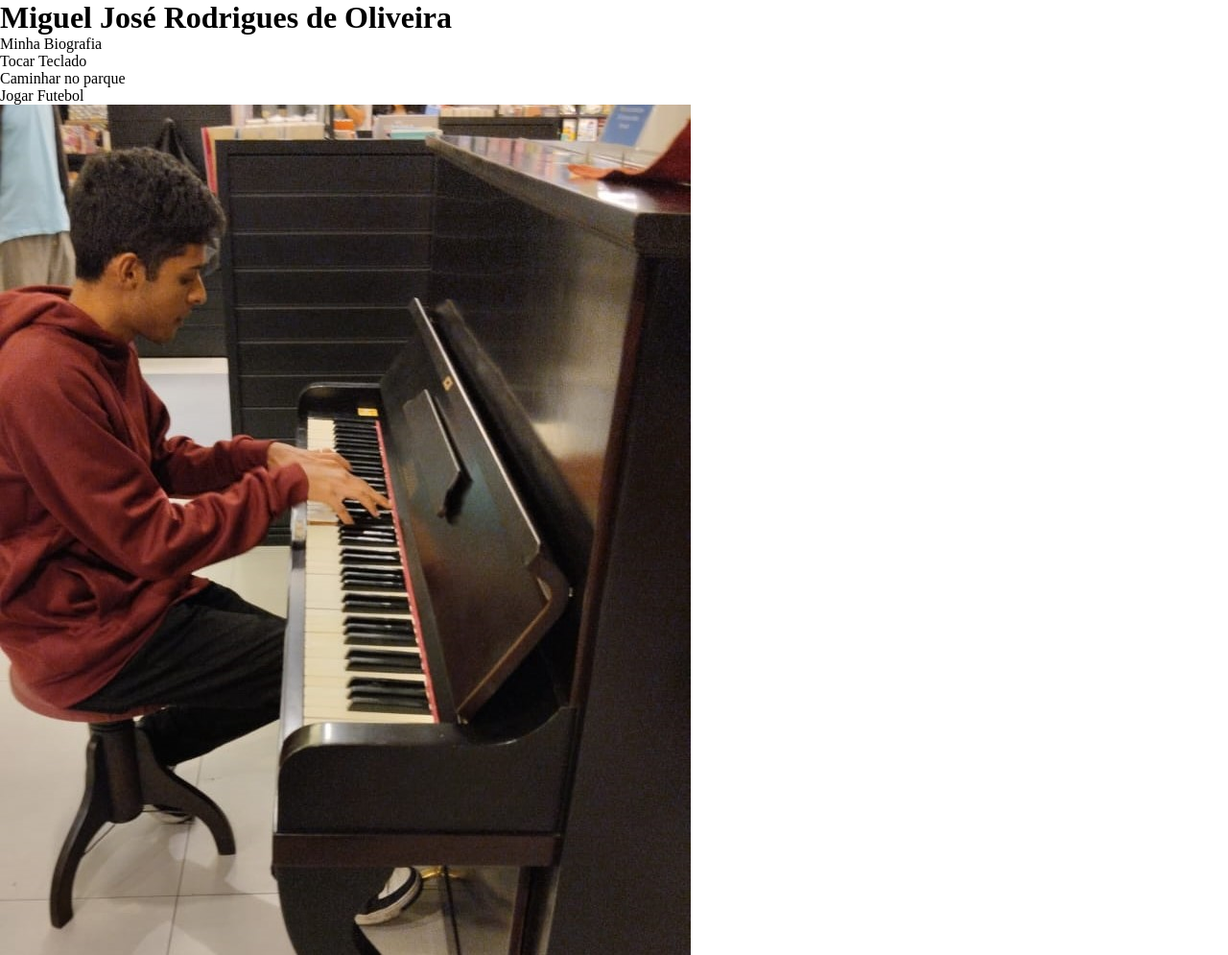
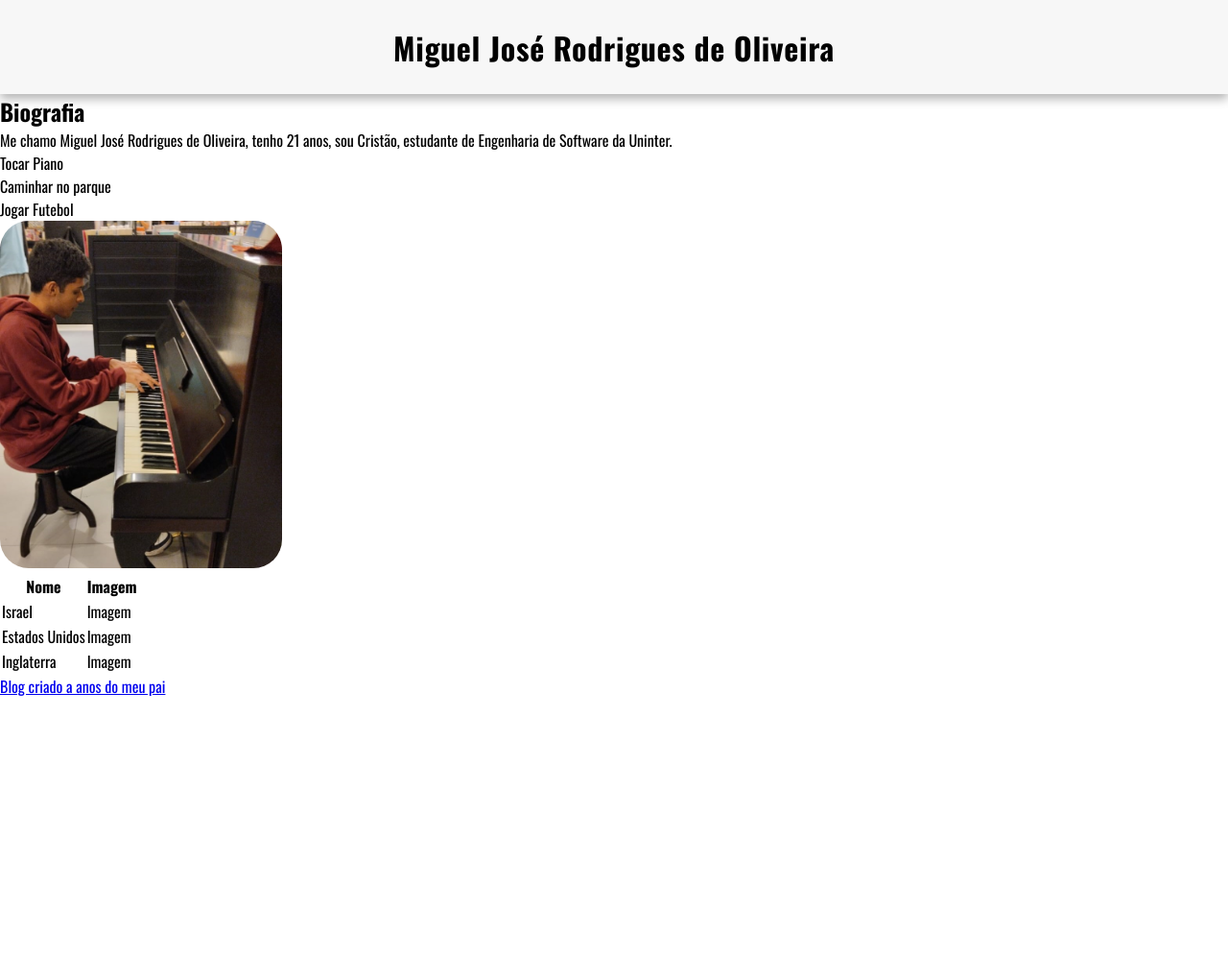
Before and after one commit to MiguelO1iveira/Trabalho-FDS, a plain HTML site: page index.html in a window 1280 px wide. Shown: the top 995 px of the page at 96% size. After the commit the page ends 800 px from the top, so only its background shows below. Drawn offline with nearby package versions, Linux system fonts and the light colour scheme.

Commit message:
Alguns elementos CSS aplicados, como o header e o tamanho da imagem

```diff
--- a/css/style.css
+++ b/css/style.css
@@ -1,8 +1,34 @@
+@charset "UTF-8";
+@import url('https://fonts.googleapis.com/css2?family=Oswald:wght@200..700&display=swap');
+
 * {
+    font-family: "Oswald", sans-serif;
+    font-optical-sizing: auto;
     padding: 0;
     margin: 0;
 }
 
 :root {
     --cor0: white;
+    --cor1: #991818;
+    --cor2: #f7f7f7;
 }
+
+header {
+    display: flex;
+    justify-content: center;
+    align-items: center;
+    background-color: var(--cor2);
+    padding: 2% 0;
+    width: 100%;
+    box-shadow: 0 5px 10px rgba(0, 0, 0, 0.3);
+}
+header > h1 {
+    letter-spacing: 0.7px;
+}
+
+
+main > img {
+    width: 23%;
+    border-radius: 30px;
+}
--- a/index.html
+++ b/index.html
@@ -8,11 +8,16 @@
 </head>
 
 <body>
+    <header>
+        <h1>Miguel José Rodrigues de Oliveira</h1>
+    </header>
+
     <main>
-        <h1>Miguel José Rodrigues de Oliveira</h1>
-        <p>Minha Biografia</p>
+
+        <h2>Biografia</h2>
+        <p>Me chamo Miguel José Rodrigues de Oliveira, tenho 21 anos, sou Cristão, estudante de Engenharia de Software da Uninter.</p>
         <ul>
-            <li>Tocar Teclado</li>
+            <li>Tocar Piano</li>
             <li>Caminhar no parque</li>
             <li>Jogar Futebol</li>
         </ul>
@@ -38,6 +43,7 @@
 
         <a href="https://processandodados.blogspot.com/">Blog criado a anos do meu pai</a>
     </main>
+
 </body>
 
 </html>
```
